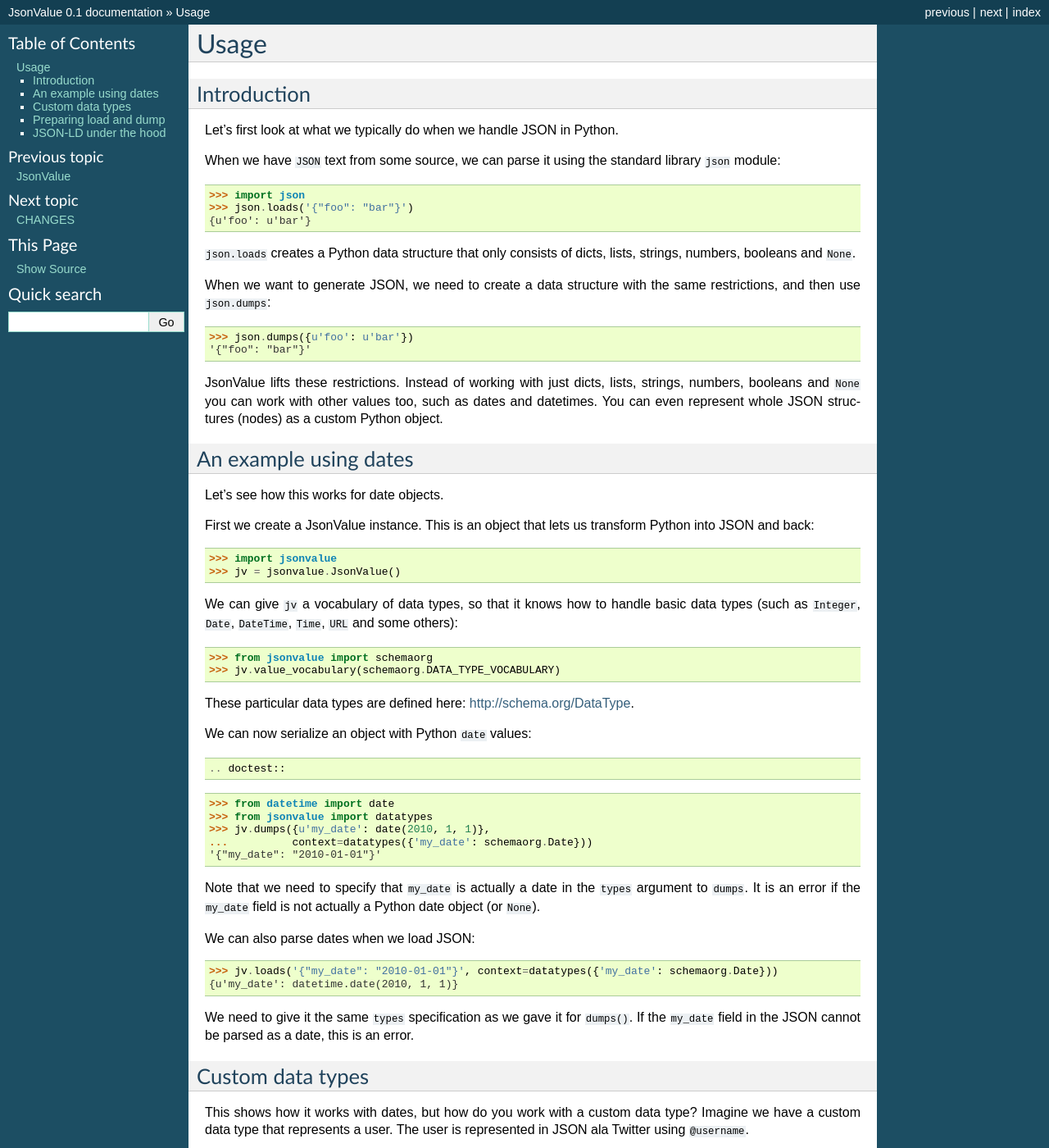
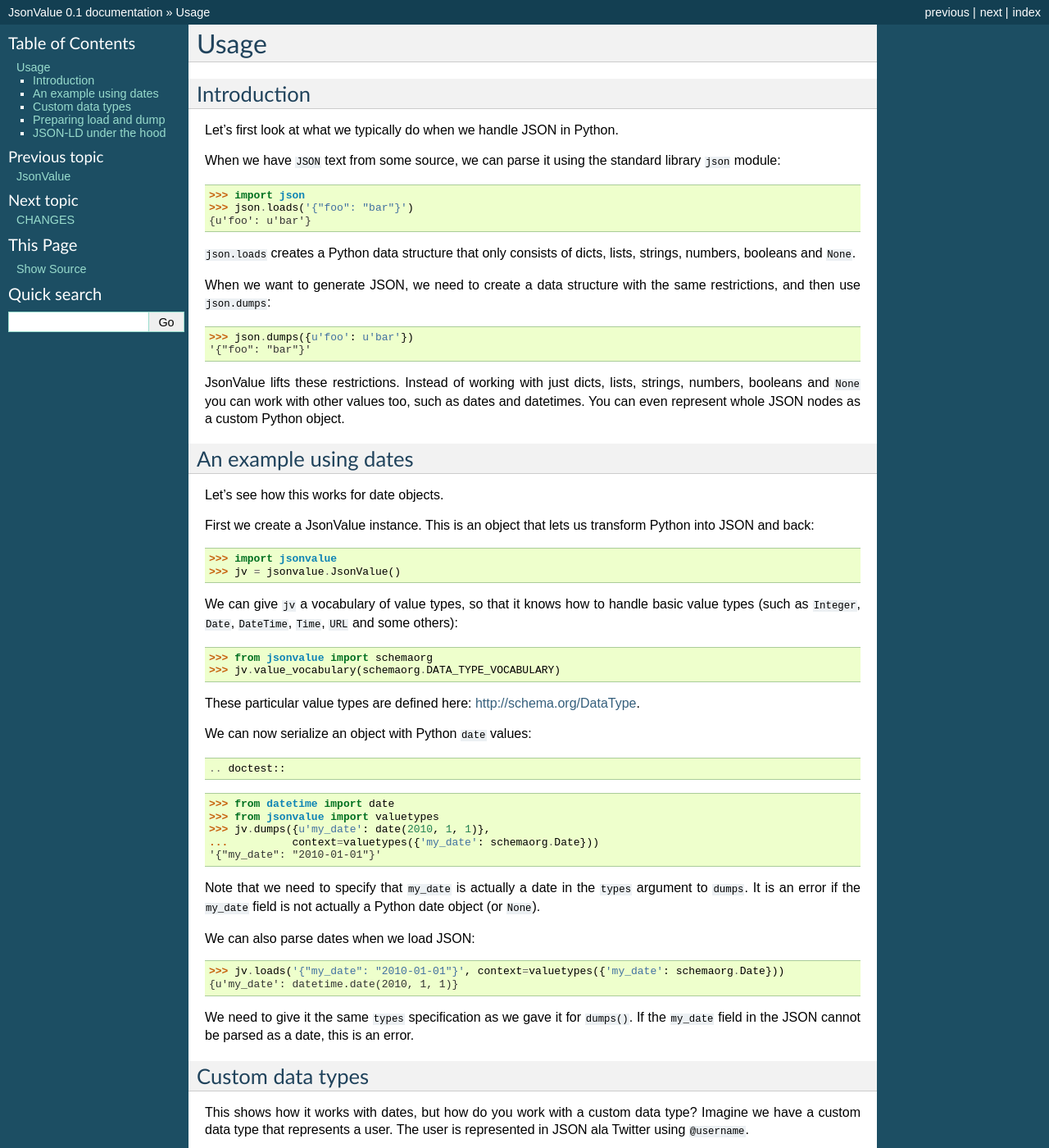
Before and after one commit to faassen/jsonvalue, a Sphinx documentation site: the page built from doc/usage.rst, in a window 1280 px wide and 1400 px high. Shown: the whole window at 82% size. Built offline with Sphinx 7.4.7, drawn with Linux system fonts in a browser that asks for light colours; some of the changed text lies outside the part shown.

Commit message:
Rename data type to value type.

```diff
--- a/doc/usage.rst
+++ b/doc/usage.rst
@@ -35,7 +35,7 @@ the same restrictions, and then use ``json.dumps``:
 JsonValue lifts these restrictions. Instead of working with just
 dicts, lists, strings, numbers, booleans and ``None`` you can work
 with other values too, such as dates and datetimes. You can even
-represent whole JSON structures (nodes) as a custom Python object.
+represent whole JSON nodes as a custom Python object.
 
 An example using dates
 ----------------------
@@ -50,25 +50,26 @@ transform Python into JSON and back:
   >>> import jsonvalue
   >>> jv = jsonvalue.JsonValue()
 
-We can give ``jv`` a vocabulary of data types, so that it knows how to
-handle basic data types (such as ``Integer``, ``Date``, ``DateTime``,
-``Time``, ``URL`` and some others):
+We can give ``jv`` a vocabulary of value types, so that it knows how
+to handle basic value types (such as ``Integer``, ``Date``,
+``DateTime``, ``Time``, ``URL`` and some others):
 
 .. doctest::
 
   >>> from jsonvalue import schemaorg
   >>> jv.value_vocabulary(schemaorg.DATA_TYPE_VOCABULARY)
 
-These particular data types are defined here: http://schema.org/DataType.
+These particular value types are defined here:
+http://schema.org/DataType.
 
 We can now serialize an object with Python ``date`` values::
 
 .. doctest::
 
   >>> from datetime import date
-  >>> from jsonvalue import datatypes
+  >>> from jsonvalue import valuetypes
   >>> jv.dumps({u'my_date': date(2010, 1, 1)},
-  ...          context=datatypes({'my_date': schemaorg.Date}))
+  ...          context=valuetypes({'my_date': schemaorg.Date}))
   '{"my_date": "2010-01-01"}'
 
 Note that we need to specify that ``my_date`` is actually a date in
@@ -79,7 +80,7 @@ We can also parse dates when we load JSON:
 
 .. doctest::
 
-  >>> jv.loads('{"my_date": "2010-01-01"}', context=datatypes({'my_date': schemaorg.Date}))
+  >>> jv.loads('{"my_date": "2010-01-01"}', context=valuetypes({'my_date': schemaorg.Date}))
   {u'my_date': datetime.date(2010, 1, 1)}
 
 We need to give it the same ``types`` specification as we gave it for
@@ -144,9 +145,9 @@ Then we can use it for dumping and loading JSON::
 
 .. doctest::
 
-  >>> jv.dumps({u'user': User("faassen")}, context=datatypes({'user': user_datatype}))
+  >>> jv.dumps({u'user': User("faassen")}, context=valuetypes({'user': user_datatype}))
   '{"user": "@faassen"}'
-  >>> jv.loads('{"user": "@faassen"}', context=datatypes({'user': user_datatype}))
+  >>> jv.loads('{"user": "@faassen"}', context=valuetypes({'user': user_datatype}))
   {u'user': <User object at 0x...>}
 
 Preparing load and dump
--- a/jsonvalue/__init__.py
+++ b/jsonvalue/__init__.py
@@ -1 +1 @@
-from .core import JsonValue, datatypes, CustomDataType, CustomNodeType
+from .core import JsonValue, valuetypes, CustomDataType, CustomNodeType
```
Also changed, not shown: 2 other files.
